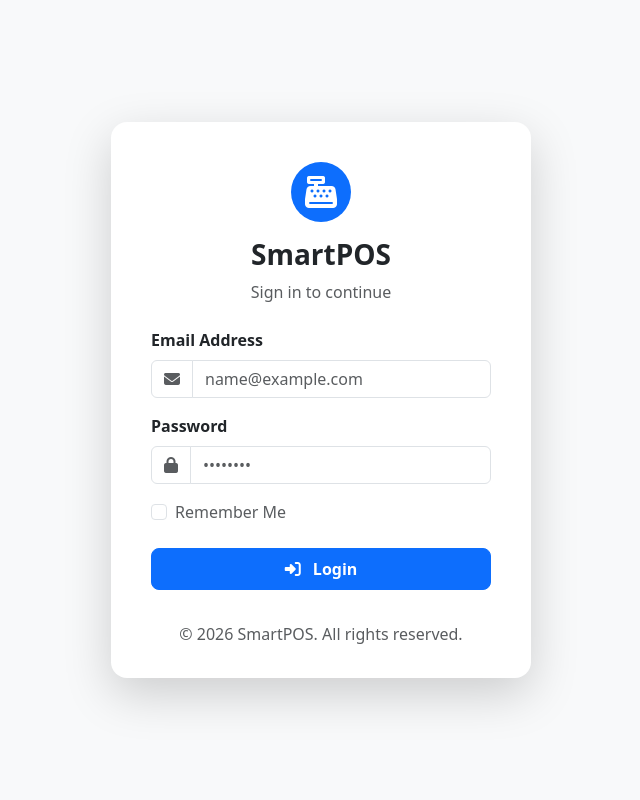
After one commit to Ahmadmerhi10/SmartPOS, a PHP site: page /auth/login.php in a window 1280 px wide. The commit adds this page. Shown: the whole page, without its empty margins (319-959 px from the left). Run offline with PHP 8.4, Linux system fonts and the light colour scheme.

Commit message:
Fix auth system, add check_auth and logout, and update index.php

```diff
--- /dev/null
+++ b/auth/login.php
@@ -0,0 +1,152 @@
+<?php
+session_start();
+
+require "../config/db.php";
+
+$error = "";
+
+// جلب الإيميل المحفوظ من الـ Cookie إن وجد
+$savedEmail = $_COOKIE["remember_email"] ?? "";
+
+if ($_SERVER["REQUEST_METHOD"] === "POST" && isset($_POST["signin"])) {
+
+    $email = trim($_POST["email"] ?? '');
+    $password = $_POST["password"] ?? '';
+    $remember = isset($_POST["rememberMe"]);
+
+    if ($email === '' || $password === '') {
+        $error = "You should type the email and password";
+    } else {
+        // البحث الديناميكي عن أي مستخدم بواسطة البريد الإلكتروني
+        $stmt = $conn->prepare("SELECT * FROM users WHERE email = ?");
+        $stmt->execute([$email]);
+        $data = $stmt->fetch(PDO::FETCH_ASSOC);
+
+        // التحقق الديناميكي من كلمة السر لأي مستخدم
+        if ($data && password_verify($password, $data["password_hash"])) {
+            session_regenerate_id(true);
+
+            $_SESSION["user_id"] = $data["id"];
+            $_SESSION["name"]    = $data["name"];
+            $_SESSION["email"]   = $data["email"];
+            $_SESSION["role"]    = $data["role"];
+
+            // حفظ / مسح الكوكي بحسب الاختيار
+            if ($remember) {
+                setcookie("remember_email", $email, time() + (30 * 24 * 60 * 60), "/");
+            } else {
+                setcookie("remember_email", "", time() - 3600, "/");
+            }
+
+            header("Location: ../index.php");
+            exit;
+        } else {
+            $error = "Invalid email or password";
+        }
+    }
+}
+?>
+<!DOCTYPE html>
+<html lang="en" dir="ltr">
+
+<head>
+    <meta charset="UTF-8">
+    <meta name="viewport" content="width=device-width, initial-scale=1.0">
+    <title>SmartPOS - Login</title>
+
+    <!-- Bootstrap 5 CSS -->
+    <link rel="stylesheet" href="https://cdn.jsdelivr.net/npm/bootstrap@5.3.2/dist/css/bootstrap.min.css">
+    <!-- Font Awesome Icons -->
+    <link rel="stylesheet" href="https://cdnjs.cloudflare.com/ajax/libs/font-awesome/6.4.2/css/all.min.css">
+    <!-- Custom CSS -->
+    <link rel="stylesheet" href="../assets/css/style.css">
+
+    <style>
+        #sidebar-wrapper,
+        nav.navbar {
+            display: none !important;
+        }
+
+        body {
+            background-color: #f8f9fa !important;
+        }
+    </style>
+</head>
+
+<body class="bg-light d-flex align-items-center justify-content-center min-vh-100 m-0 p-0">
+
+    <div class="card shadow-lg border-0 rounded-4 p-4" style="width: 100%; max-width: 420px;">
+        <div class="card-body">
+
+            <!-- Logo / Header -->
+            <div class="text-center mb-4">
+                <div class="bg-primary text-white rounded-circle d-inline-flex align-items-center justify-content-center mb-3" style="width: 60px; height: 60px;">
+                    <i class="fa-solid fa-cash-register fa-2x"></i>
+                </div>
+                <h3 class="fw-bold text-dark">SmartPOS</h3>
+                <p class="text-muted fs-6">Sign in to continue</p>
+            </div>
+
+            <!-- Login Form -->
+            <form action="login.php" method="POST">
+
+                <!-- Email Input -->
+                <div class="mb-3">
+                    <label for="email" class="form-label fw-semibold">Email Address</label>
+                    <div class="input-group">
+                        <span class="input-group-text bg-white text-muted">
+                            <i class="fa-solid fa-envelope"></i>
+                        </span>
+                        <input type="email" class="form-control" id="email" name="email" placeholder="name@example.com" required autocomplete="email" value="<?= htmlspecialchars($_POST['email'] ?? $savedEmail) ?>">
+                    </div>
+                </div>
+
+                <!-- Password Input -->
+                <div class="mb-3">
+                    <label for="password" class="form-label fw-semibold">Password</label>
+                    <div class="input-group">
+                        <span class="input-group-text bg-white text-muted">
+                            <i class="fa-solid fa-lock"></i>
+                        </span>
+                        <input type="password" class="form-control" id="password" name="password" placeholder="••••••••" required autocomplete="current-password">
+                    </div>
+                </div>
+
+                <!-- Remember Me -->
+                <div class="form-check mb-4">
+                    <input class="form-check-input" type="checkbox" id="rememberMe" name="rememberMe" <?= (isset($_POST['rememberMe']) || (empty($_POST) && isset($_COOKIE["remember_email"]))) ? "checked" : "" ?>>
+                    <label class="form-check-label text-muted" for="rememberMe">
+                        Remember Me
+                    </label>
+                </div>
+
+                <!-- Error Alert -->
+                <?php if ($error !== ''): ?>
+                    <div class="alert alert-danger py-2 fs-7">
+                        <i class="fa-solid fa-circle-exclamation me-1"></i>
+                        <?= htmlspecialchars($error) ?>
+                    </div>
+                <?php endif; ?>
+
+                <!-- Submit Button -->
+                <button type="submit" class="btn btn-primary w-100 py-2 fw-bold rounded-3" name="signin">
+                    <i class="fa-solid fa-right-to-bracket me-2"></i>
+                    Login
+                </button>
+
+            </form>
+
+        </div>
+
+        <!-- Card Footer -->
+        <div class="card-footer bg-transparent border-0 text-center text-muted mt-2 fs-7">
+            &copy; 2026 SmartPOS. All rights reserved.
+        </div>
+    </div>
+
+    <!-- Bootstrap JS -->
+    <script src="https://cdn.jsdelivr.net/npm/bootstrap@5.3.2/dist/js/bootstrap.bundle.min.js"></script>
+
+</body>
+
+</html>
```
Also changed, not shown: auth/logout.php (+15 -0 lines), includes/navbar.php (+6 -2 lines), auth/login.html (deleted).
